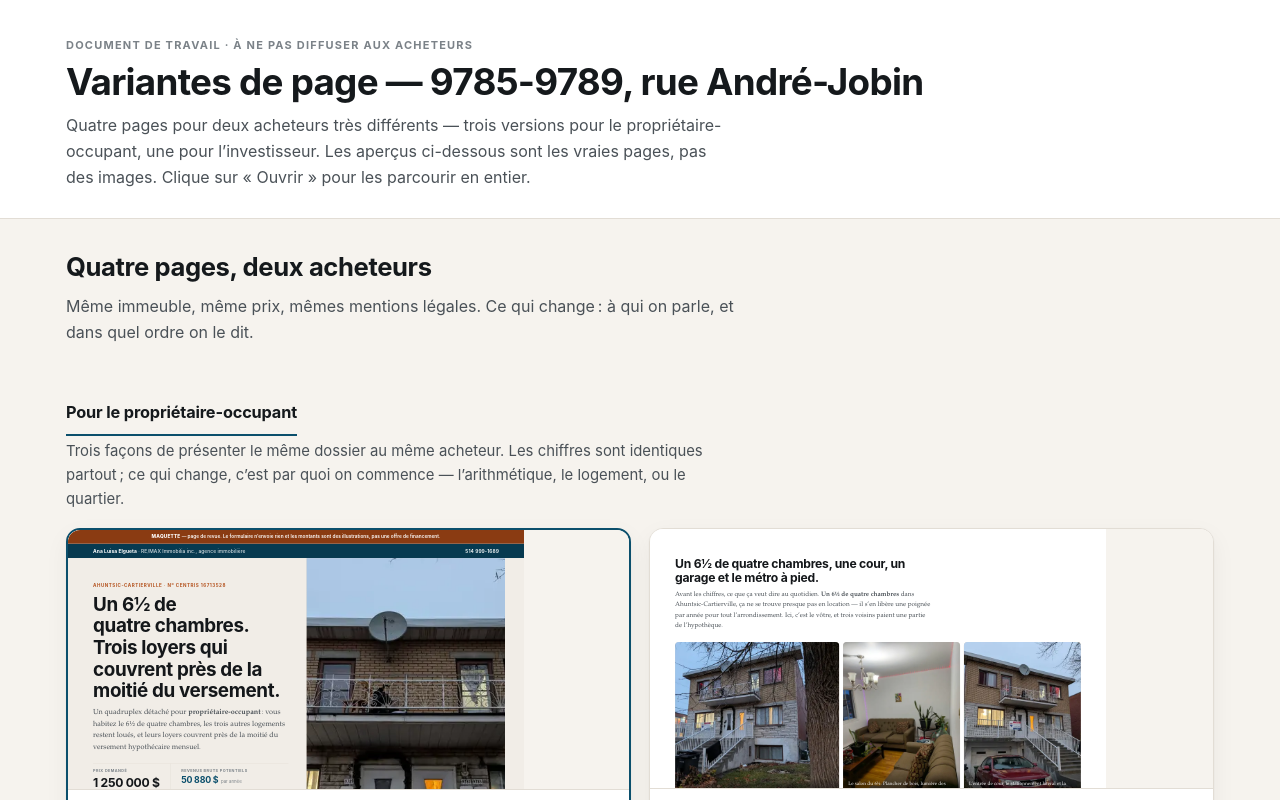
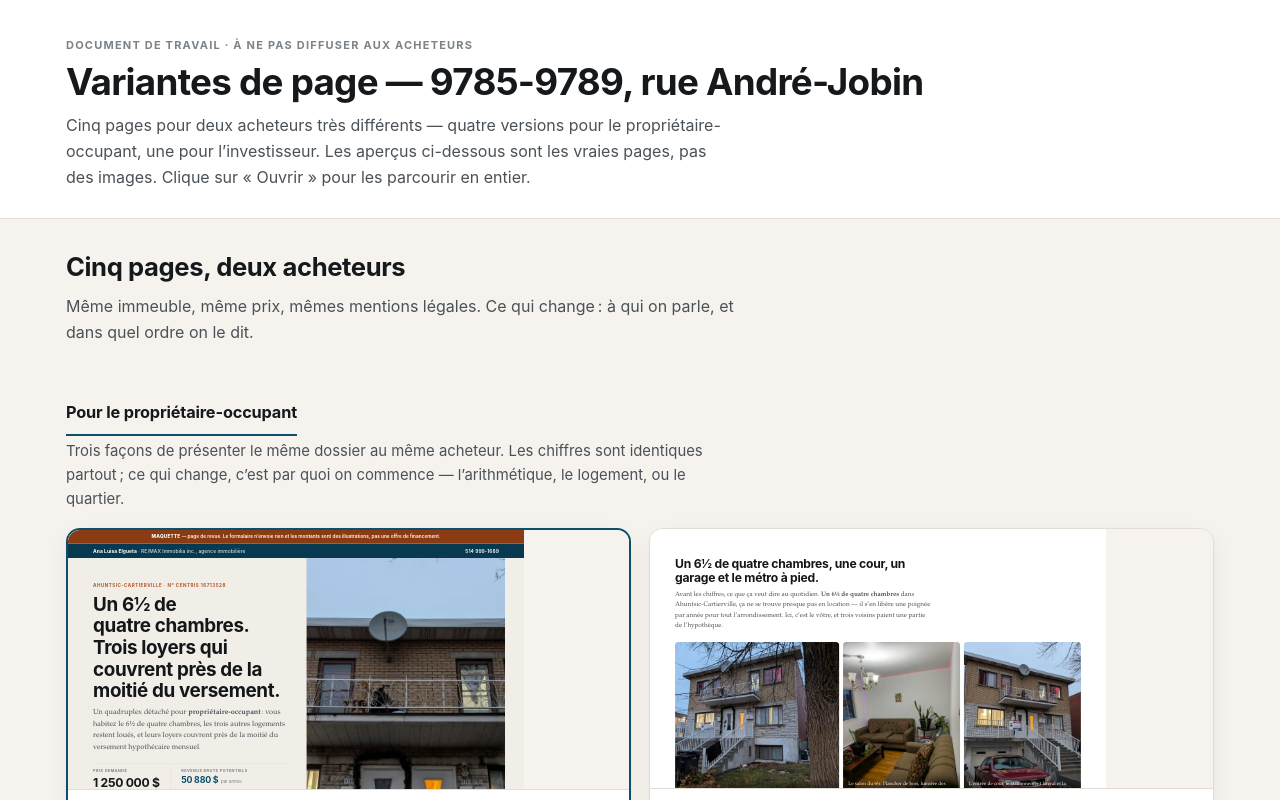
Before and after one commit to caregencynannies-eng/biztovisa, a plain HTML site: page index.html in a window 1280 px wide. Shown: the top 800 px of the page. Drawn offline with Linux system fonts and the light colour scheme.

Commit message:
Corriger les décomptes du tableau de bord
L'introduction annonçait encore quatre pages et trois versions pour le
propriétaire-occupant. Avec la variante E, c'est cinq et quatre.

Co-Authored-By: Claude Opus 5 <noreply@anthropic.com>

```diff
--- a/index.html
+++ b/index.html
@@ -155,14 +155,14 @@
   <div class="wrap">
     <p class="eyebrow">Document de travail · à ne pas diffuser aux acheteurs</p>
     <h1>Variantes de page — 9785-9789, rue André-Jobin</h1>
-    <p class="lede">Quatre pages pour deux acheteurs très différents — trois versions pour le propriétaire-occupant, une pour l’investisseur. Les aperçus ci-dessous sont les vraies pages, pas des images. Clique sur « Ouvrir » pour les parcourir en entier.</p>
+    <p class="lede">Cinq pages pour deux acheteurs très différents — quatre versions pour le propriétaire-occupant, une pour l’investisseur. Les aperçus ci-dessous sont les vraies pages, pas des images. Clique sur « Ouvrir » pour les parcourir en entier.</p>
   </div>
 </header>
 
 <main class="wrap">
 
   <section class="sec" style="margin-top:28px">
-    <h2>Quatre pages, deux acheteurs</h2>
+    <h2>Cinq pages, deux acheteurs</h2>
     <p class="intro">Même immeuble, même prix, mêmes mentions légales. Ce qui change : à qui on parle, et dans quel ordre on le dit.</p>
 
     <h3 class="grp">Pour le propriétaire-occupant</h3>
```
Also changed, not shown: tableau-de-bord.html (+2 -2 lines).
